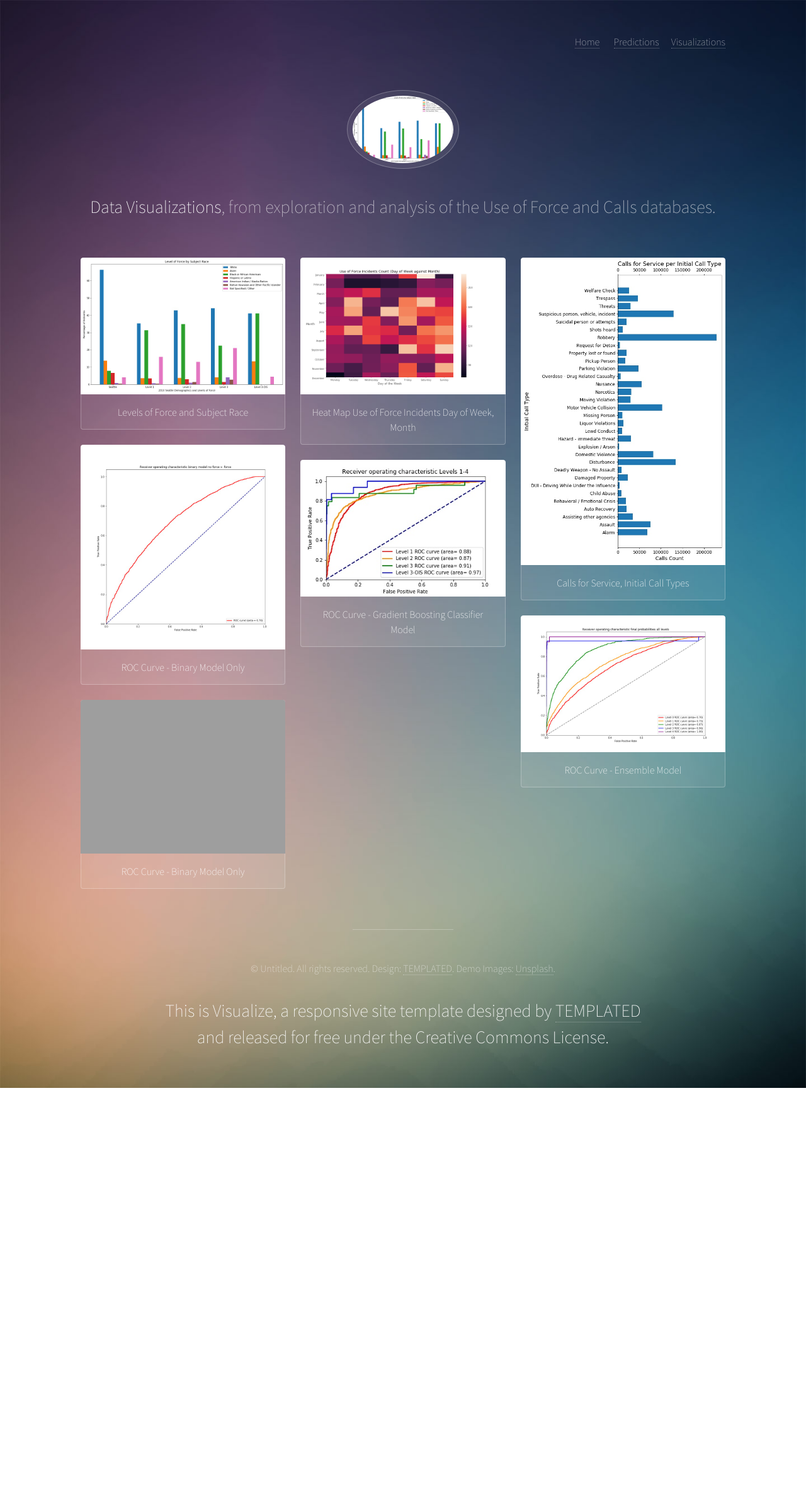
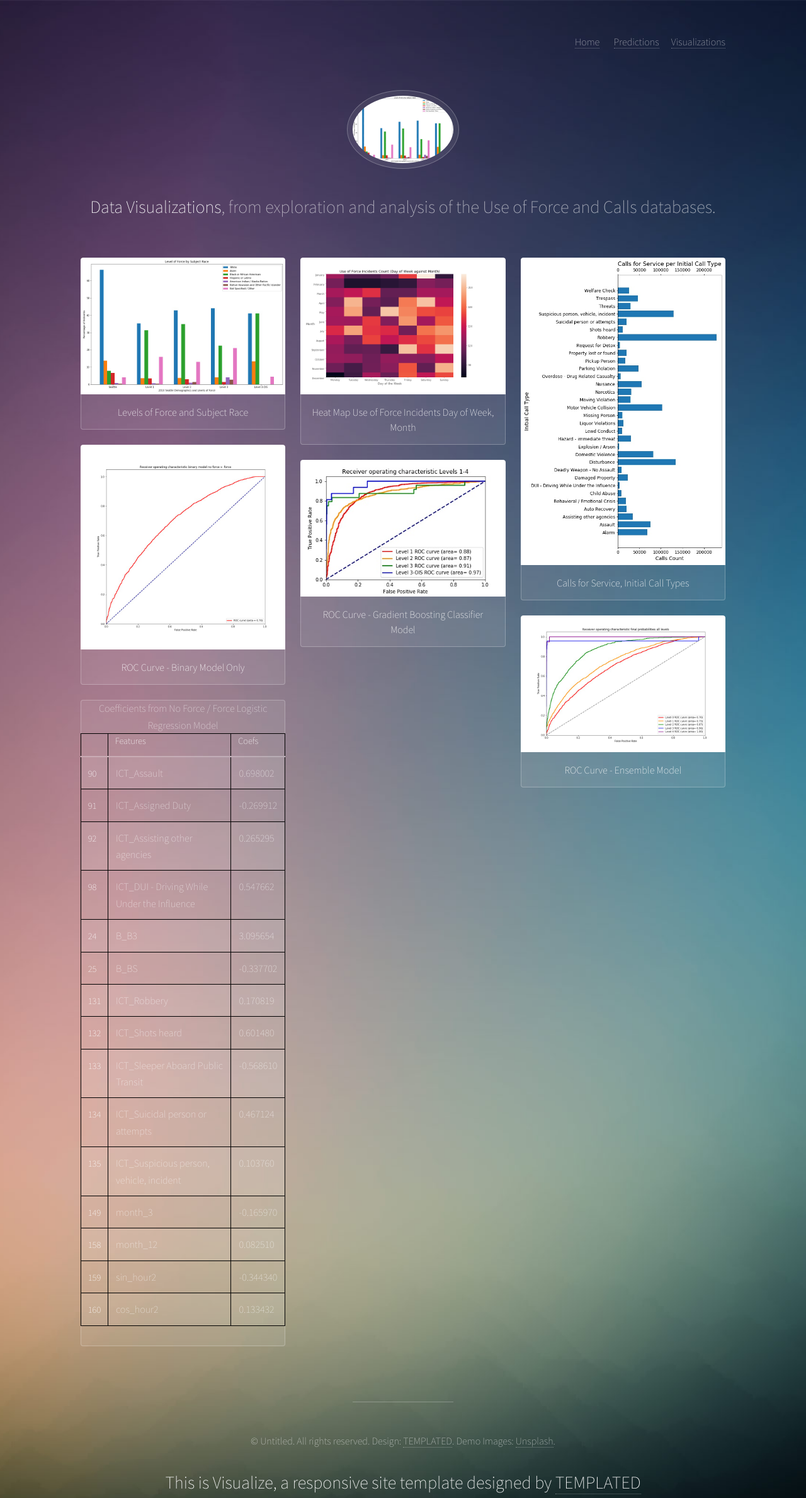
Before and after one commit to SarahMBurgart/use-of-force, a Flask app: page /visualizations in a window 1280 px wide. Shown: the top 2378 px of the page at 63% size. Before the commit the page ends 1727 px from the top, so only its background shows below. Run offline with Flask 2, Linux system fonts and the light colour scheme; parts of the project's set-up code (start-up, migrations or seed data) failed here and were passed over; grey boxes are pictures that could not be loaded.

Commit message:
save game

```diff
--- a/website/templates/visualizations.html
+++ b/website/templates/visualizations.html
@@ -67,9 +67,109 @@
 										<img src="/static/images/ROC_curve_binary_logr.jpg" alt="" />
 										<h3>ROC Curve - Binary Model Only</h3>
 									</a>
+									<div>
 									<a href="/static/images/coeffs copy">
-										<img src="/static/images/coeffs copy" alt="" />
-										<h3>ROC Curve - Binary Model Only</h3>
+										<head>
+												<style>
+												table, th, td {
+												  border: 1px solid black;
+												  border-collapse: collapse;
+												}
+												th, td {
+												  padding: 5px;
+												  text-align: left;
+												}
+												</style>
+												</head>
+
+												<table border="1" class="dataframe">
+														<caption>Coefficients from No Force / Force Logistic Regression Model</caption>
+														<thead>
+														  <tr style="text-align: right;">
+															<th></th>
+															<th>Features</th>
+															<th>Coefs</th>
+														  </tr>
+														</thead>
+														<tbody>
+														  <tr>
+															<th>90</th>
+															<td>ICT_Assault</td>
+															<td>0.698002</td>
+														  </tr>
+														  <tr>
+															<th>91</th>
+															<td>ICT_Assigned Duty</td>
+															<td>-0.269912</td>
+														  </tr>
+														  <tr>
+															<th>92</th>
+															<td>ICT_Assisting other agencies</td>
+															<td>0.265295</td>
+														  </tr>
+														  <tr>
+															<th>98</th>
+															<td>ICT_DUI - Driving While Under the Influence</td>
+															<td>0.547662</td>
+														  </tr>
+														  <tr>
+															<th>24</th>
+															<td>B_B3</td>
+															<td>3.095654</td>
+														  </tr>
+														  <tr>
+															<th>25</th>
+															<td>B_BS</td>
+															<td>-0.337702</td>
+														  </tr>
+														  <tr>
+															<th>131</th>
+															<td>ICT_Robbery</td>
+															<td>0.170819</td>
+														  </tr>
+														  <tr>
+															<th>132</th>
+															<td>ICT_Shots heard</td>
+															<td>0.601480</td>
+														  </tr>
+														  <tr>
+															<th>133</th>
+															<td>ICT_Sleeper Aboard Public Transit</td>
+															<td>-0.568610</td>
+														  </tr>
+														  <tr>
+															<th>134</th>
+															<td>ICT_Suicidal person or attempts</td>
+															<td>0.467124</td>
+														  </tr>
+														  <tr>
+															<th>135</th>
+															<td>ICT_Suspicious person, vehicle, incident</td>
+															<td>0.103760</td>
+														  </tr>
+														  <tr>
+															<th>149</th>
+															<td>month_3</td>
+															<td>-0.165970</td>
+														  </tr>
+														  <tr>
+															<th>158</th>
+															<td>month_12</td>
+															<td>0.082510</td>
+														  </tr>
+														  <tr>
+															<th>159</th>
+															<td>sin_hour2</td>
+															<td>-0.344340</td>
+														  </tr>
+														  <tr>
+															<th>160</th>
+															<td>cos_hour2</td>
+															<td>0.133432</td>
+														  </tr>
+														</tbody>
+													  </table>
+										</div>
 									</a>
 								</div>
 								<div>
```
Also changed, not shown: 1 other file.
